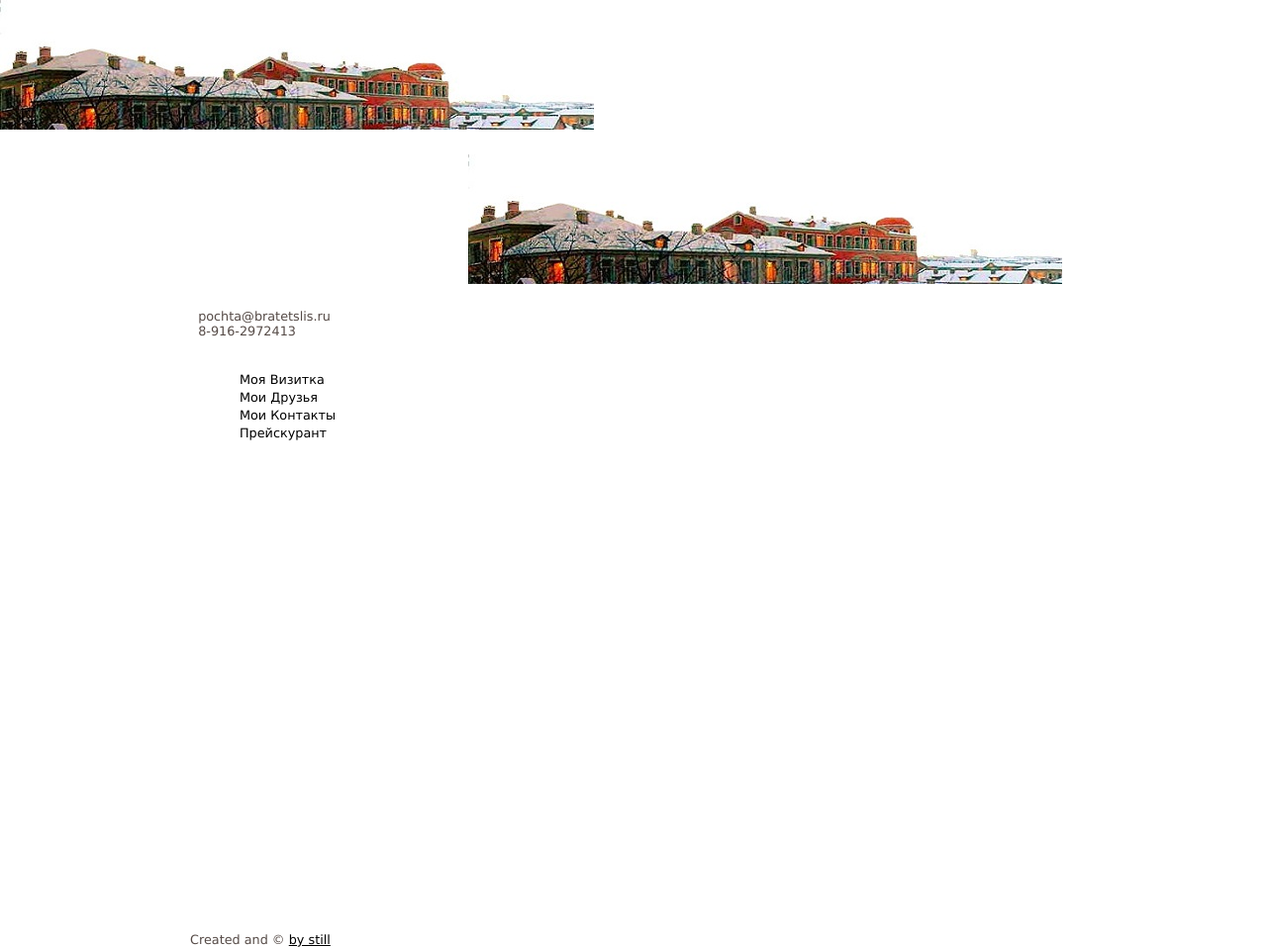
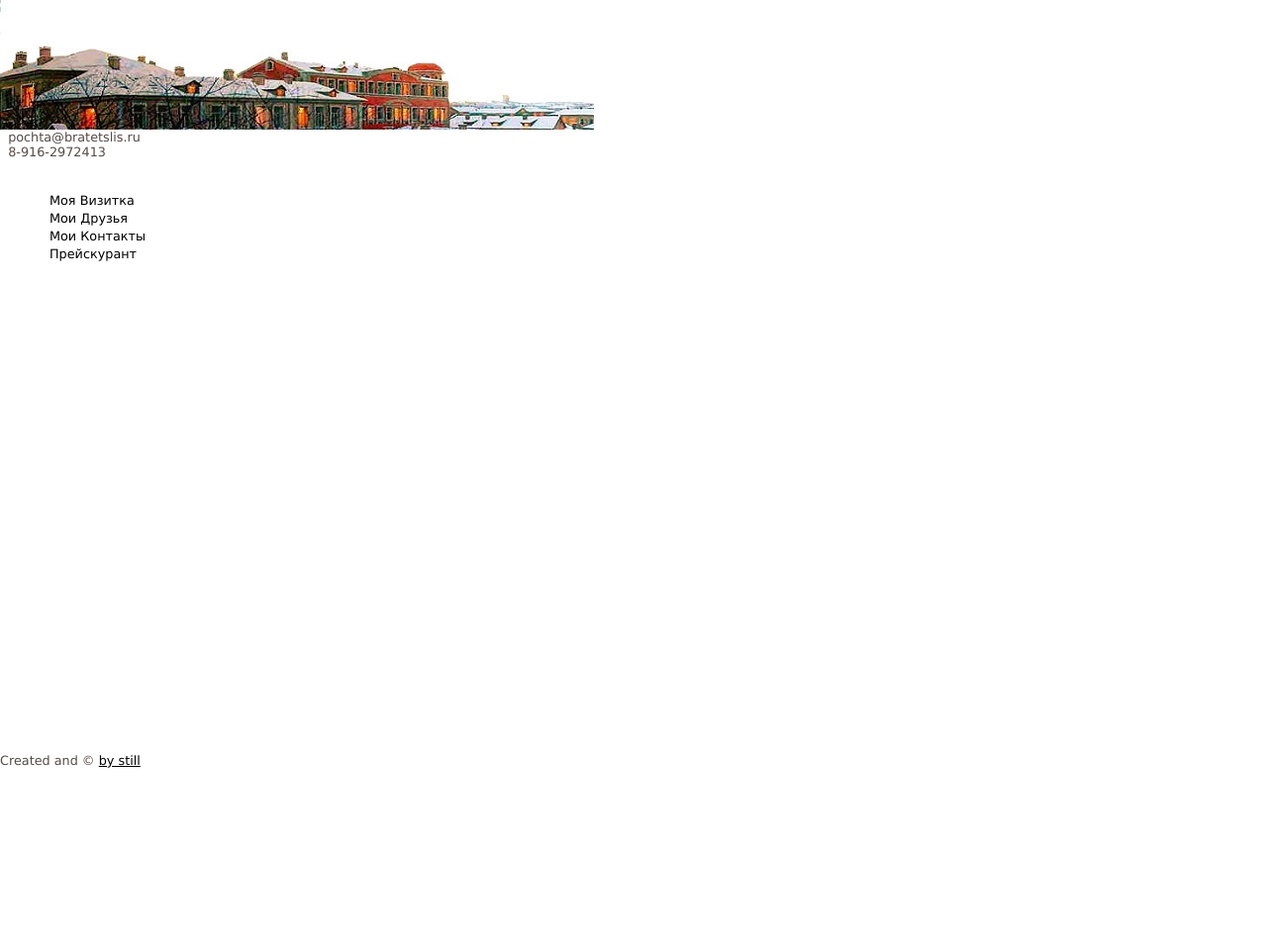
Before and after one commit to bratetslis/Site, a Jekyll site: the page built from Price.md, in a window 1280 px wide. Shown: the whole page at 99% size. Built offline with Jekyll 4.4.1, drawn with Linux system fonts in a browser that asks for light colours; after the commit the page ends 900 px from its top, so only the background shows below that.

Commit message:
Update _layouts/type3.html

```diff
--- a/_layouts/type3.html
+++ b/_layouts/type3.html
@@ -31,10 +31,6 @@
 <body>
 <img src="../img/ForLogo2.jpg"></img>
 
-
-<div  id="container">
-	<div id="banner"  ><p><img src="../img/ForLogo2.jpg"></img>
-	</p>
 </div><!-- end banner -->
 	<div id="mainnavi">
  		 &nbsp&nbsppochta@bratetslis.ru<br>
```
